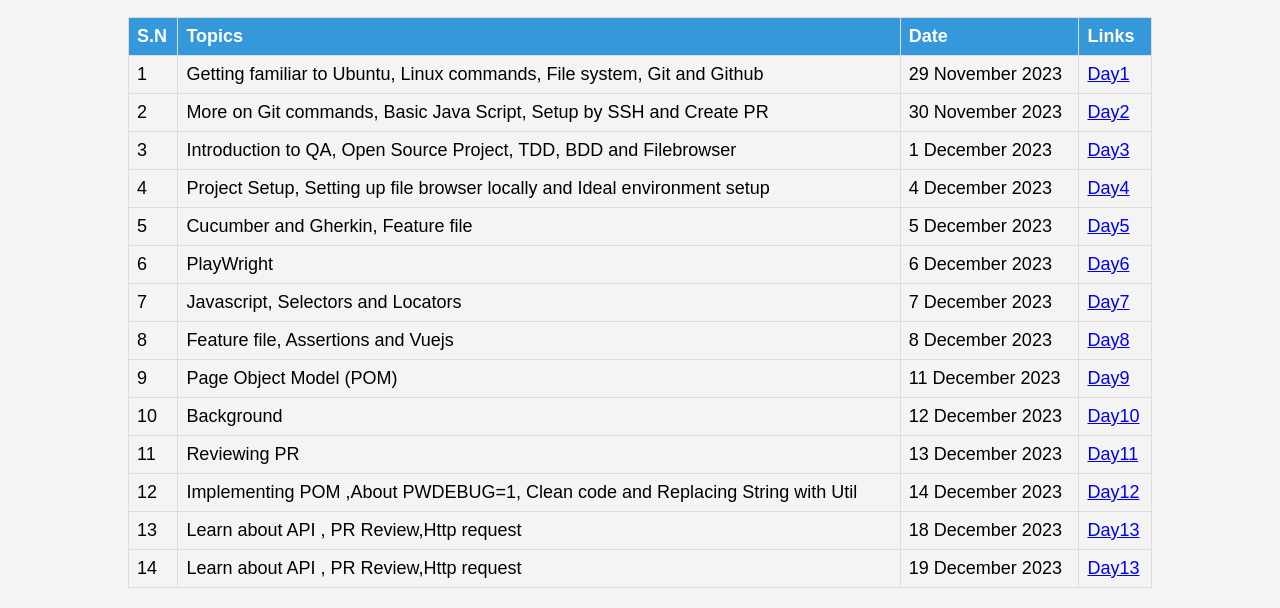
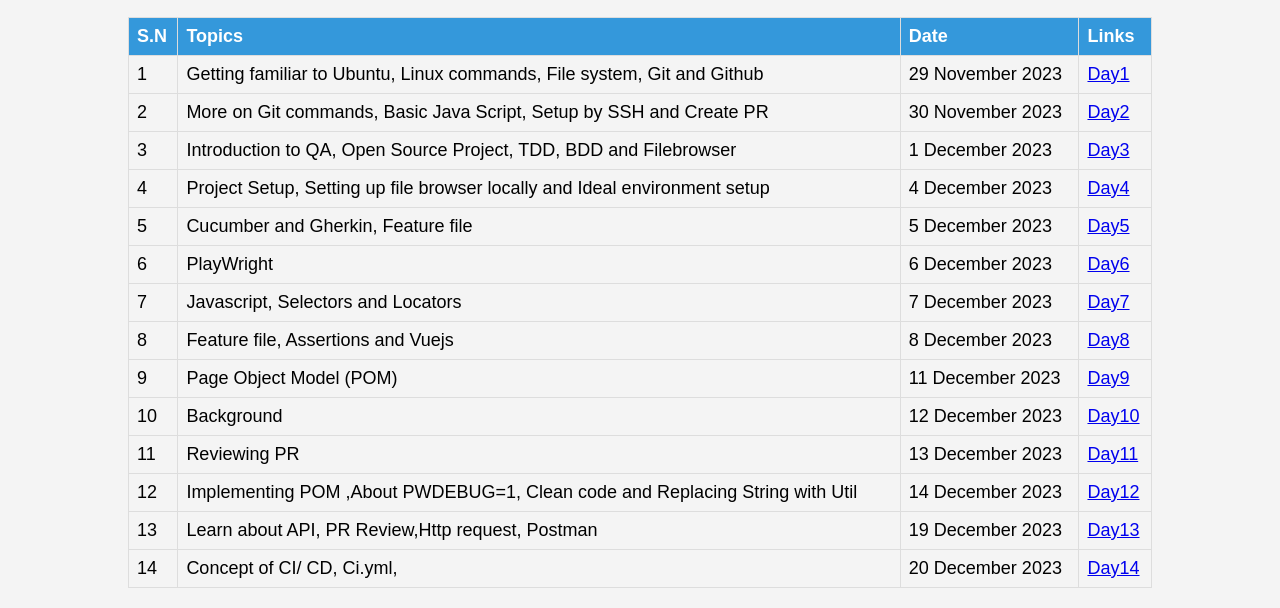
Before and after one commit to aakrity17/JankariTech-Mentorship, a plain HTML site: page index.html in a window 1280 px wide. Shown: the part 407-1015 px from the top of the page. Drawn offline with Linux system fonts and the light colour scheme; a script that the page names is missing.

Commit message:
Concept of CI/CD, Postman, Api call

```diff
--- a/index.html
+++ b/index.html
@@ -104,16 +104,16 @@
 
             <tr>
                 <td>13</td>
-                <td>Learn about API , PR Review,Http request </td>
-                <td>18 December 2023</td>
+                <td>Learn about API, PR Review,Http request, Postman</td>
+                <td>19 December 2023</td>
                 <td><a href="https://github.com/aakrity17/JankariTech-Mentorship/blob/main/Day13.md">Day13</a></td>
             </tr>
 
             <tr>
                 <td>14</td>
-                <td>Learn about API , PR Review,Http request </td>
-                <td>19 December 2023</td>
-                <td><a href="https://github.com/aakrity17/JankariTech-Mentorship/blob/main/Day13.md">Day13</a></td>
+                <td>Concept of CI/ CD, Ci.yml, </td>
+                <td>20 December 2023</td>
+                <td><a href="https://github.com/aakrity17/JankariTech-Mentorship/blob/main/Day14.md">Day14</a></td>
             </tr>
             <!-- more rows -->
         </tbody>
```
Also changed, not shown: 1 other file.
